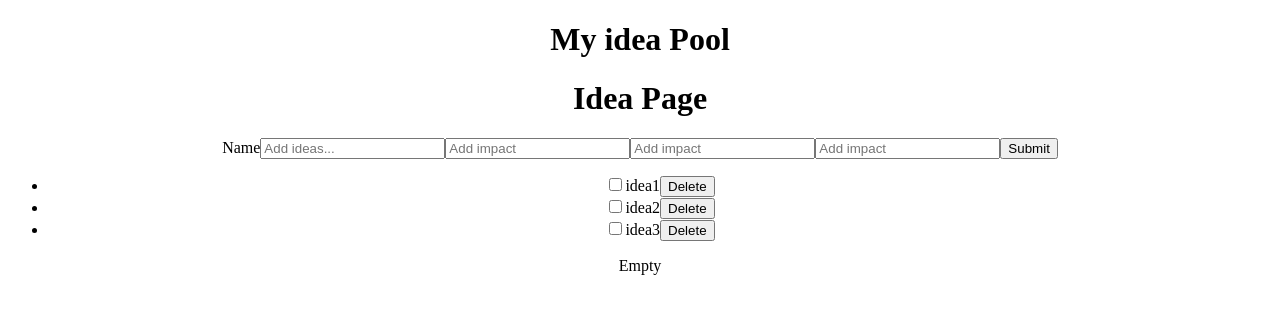
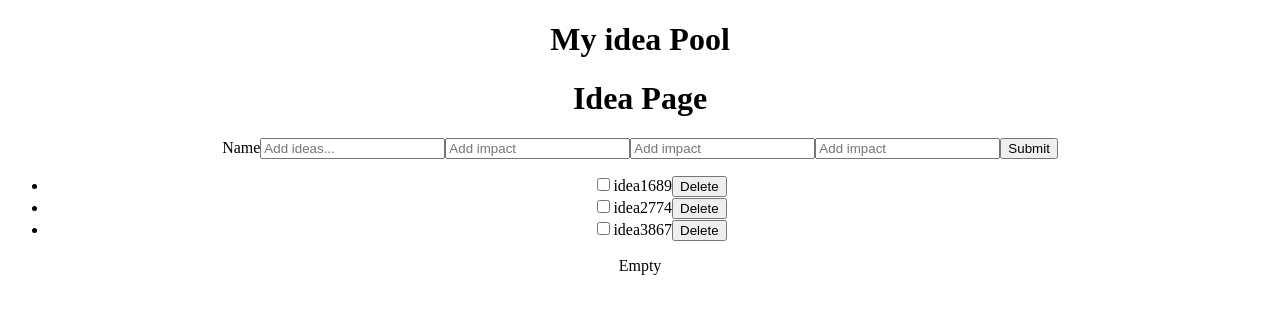
Before and after one commit to nburd01/idea-pool, a React (Create React App) app in the folder ideaPool/myideapool/: page / in a window 1280 px wide. Shown: the top 314 px of the page. Built offline with nearby package versions, Linux system fonts and the light colour scheme.

Commit message:
scores showing

```diff
--- a/ideaPool/myideapool/src/modules/idea/ideaList/index.jsx
+++ b/ideaPool/myideapool/src/modules/idea/ideaList/index.jsx
@@ -11,7 +11,7 @@ export const IdeaList = () => {
   return (
     <ul className='list-group'>
 			{ideas.map((idea) => (
-				<IdeaItem id={idea.id} title={idea.title} Impact={idea.impact} Ease={idea.ease} Confidence={idea.confidence} completed={idea.completed} />
+				<IdeaItem id={idea.id} title={idea.title} impact={idea.impact} ease={idea.ease} confidence={idea.confidence} completed={idea.completed} />
 			))}
 		</ul>
   )
```
